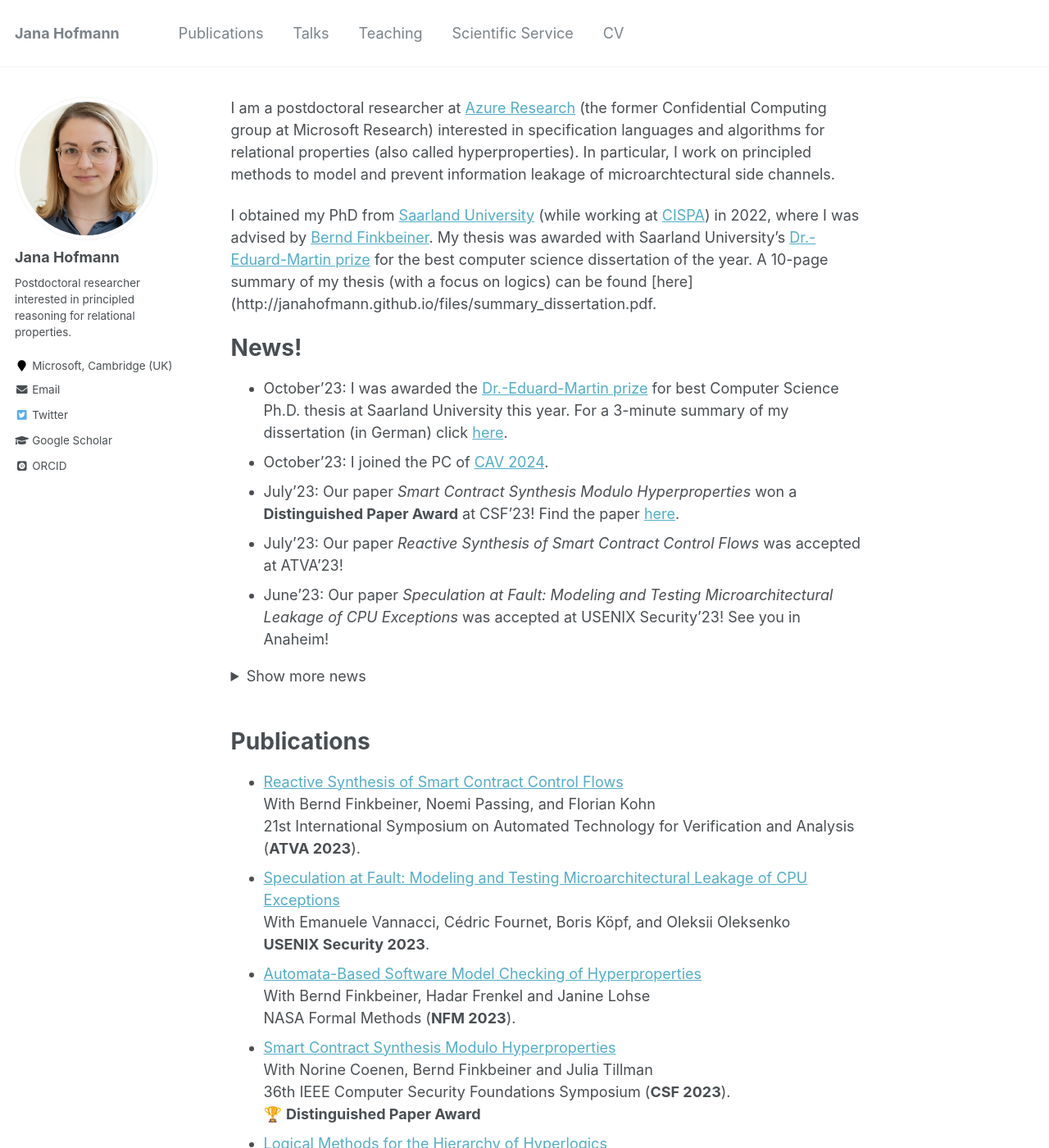
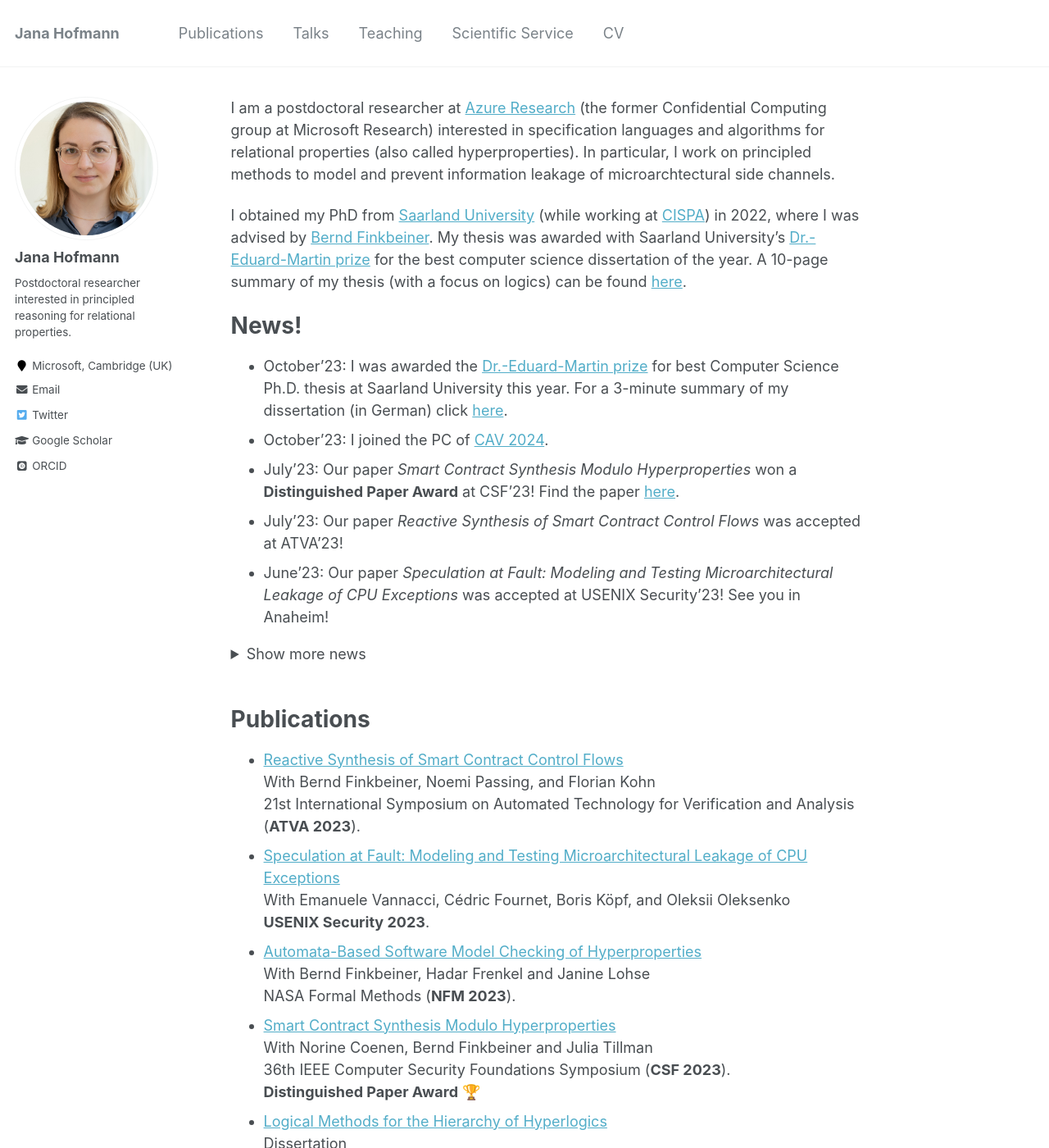
Before and after one commit to janahofmann/janahofmann.github.io, a Jekyll site: the page built from _pages/about.md, in a window 1280 px wide and 1400 px high. Shown: the whole window at 82% size. Built offline with Jekyll 4.4.1, drawn with Linux system fonts in a browser that asks for light colours; emoji names are drawn with the system emoji font; some web fonts are replaced; some of the changed text lies outside the part shown.

Commit message:
website update

```diff
--- a/_pages/about.md
+++ b/_pages/about.md
@@ -10,7 +10,7 @@
 
 I am a postdoctoral researcher at [Azure Research](https://www.microsoft.com/en-us/research/group/azure-research/) (the former Confidential Computing group at Microsoft Research) interested in specification languages and algorithms for relational properties (also called hyperproperties). In particular, I work on principled methods to model and prevent information leakage of microarchtectural side channels.
 
-I obtained my PhD from [Saarland University](https://saarland-informatics-campus.de) (while working at [CISPA](https://cispa.de/en)) in 2022, where I was advised by [Bernd Finkbeiner](https://www.react.uni-saarland.de/people/finkbeiner.html). My thesis was awarded with Saarland University's [Dr.-Eduard-Martin prize](https://www.uni-saarland.de/aktuell/eduard-martin-preise-2023-27582.html) for the best computer science dissertation of the year. A 10-page summary of my thesis (with a focus on logics) can be found [here](http://janahofmann.github.io/files/summary_dissertation.pdf.
+I obtained my PhD from [Saarland University](https://saarland-informatics-campus.de) (while working at [CISPA](https://cispa.de/en)) in 2022, where I was advised by [Bernd Finkbeiner](https://www.react.uni-saarland.de/people/finkbeiner.html). My thesis was awarded with Saarland University's [Dr.-Eduard-Martin prize](https://www.uni-saarland.de/aktuell/eduard-martin-preise-2023-27582.html) for the best computer science dissertation of the year. A 10-page summary of my thesis (with a focus on logics) can be found [here](http://janahofmann.github.io/files/summary_dissertation.pdf).
 
 
 # News!
@@ -47,11 +47,11 @@
 * [Smart Contract Synthesis Modulo Hyperproperties](https://arxiv.org/pdf/2208.07180.pdf)<br>
   With Norine Coenen, Bernd Finkbeiner and Julia Tillman<br>
   36th IEEE Computer Security Foundations Symposium (**CSF 2023**).<br>
-  :trophy: **Distinguished Paper Award**
+  **Distinguished Paper Award** :trophy:
 * [Logical Methods for the Hierarchy of Hyperlogics](http://janahofmann.github.io/files/dissertation_jana_hofmann.pdf)<br>
   Dissertation<br>
   Saarland University, 2022
-  :trophy: Dr.-Eduard-Martin prize
+  **Dr.-Eduard-Martin prize** :trophy:
 * [Deciding Hyperproperties Combined with Functional Specifications](https://arxiv.org/pdf/2205.15138.pdf)<br>
   With Raven Beutner, David Carral, Bernd Finkbeiner and Markus Krötzsch<br>
   37th Annual ACM/IEEE Symposium on Logic in Computer Science (**LICS 2022**).
@@ -120,7 +120,7 @@
 ### As Student
 * Summer 2018: Coach for Mathematics Precourse at Saarland University
 * Summer 2017:	Lecturer and Coach for Mathematics Precourse at Saarland University<br>
-  :trophy: **BeStE award** for student initiatives and extraordinary commitment
+  **BeStE award** for student initiatives and extraordinary commitment :trophy:
 * Summer 2017:	Student TA for Theoretical Computer Science at the School of Informatics, University of Edinburgh
 * Winter 2016/2017:	Student TA for Informatics I – Functional Programming at the School of Informatics, University of Edinburgh
 * Summer 2016: Coach for Mathematics Precourse, Saarland University
```
